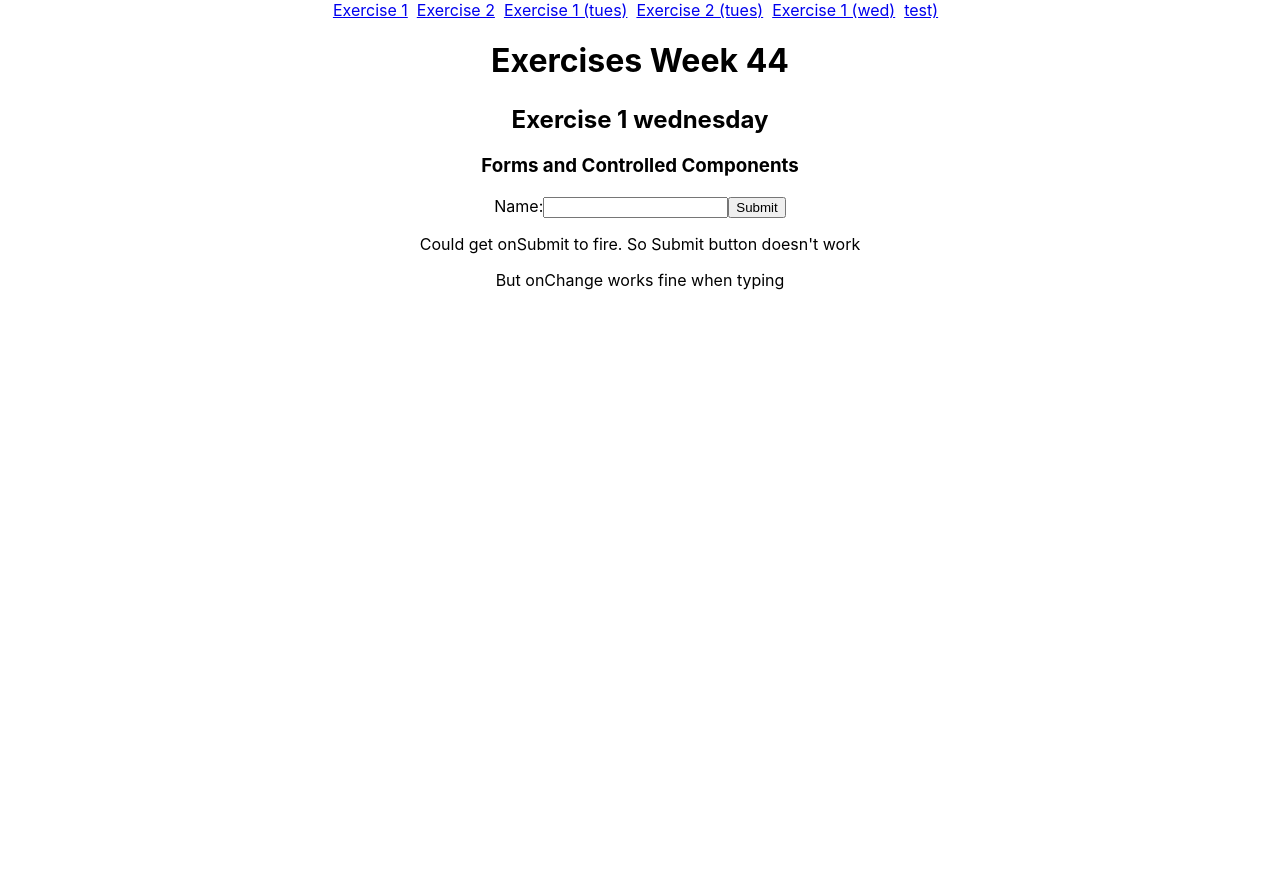
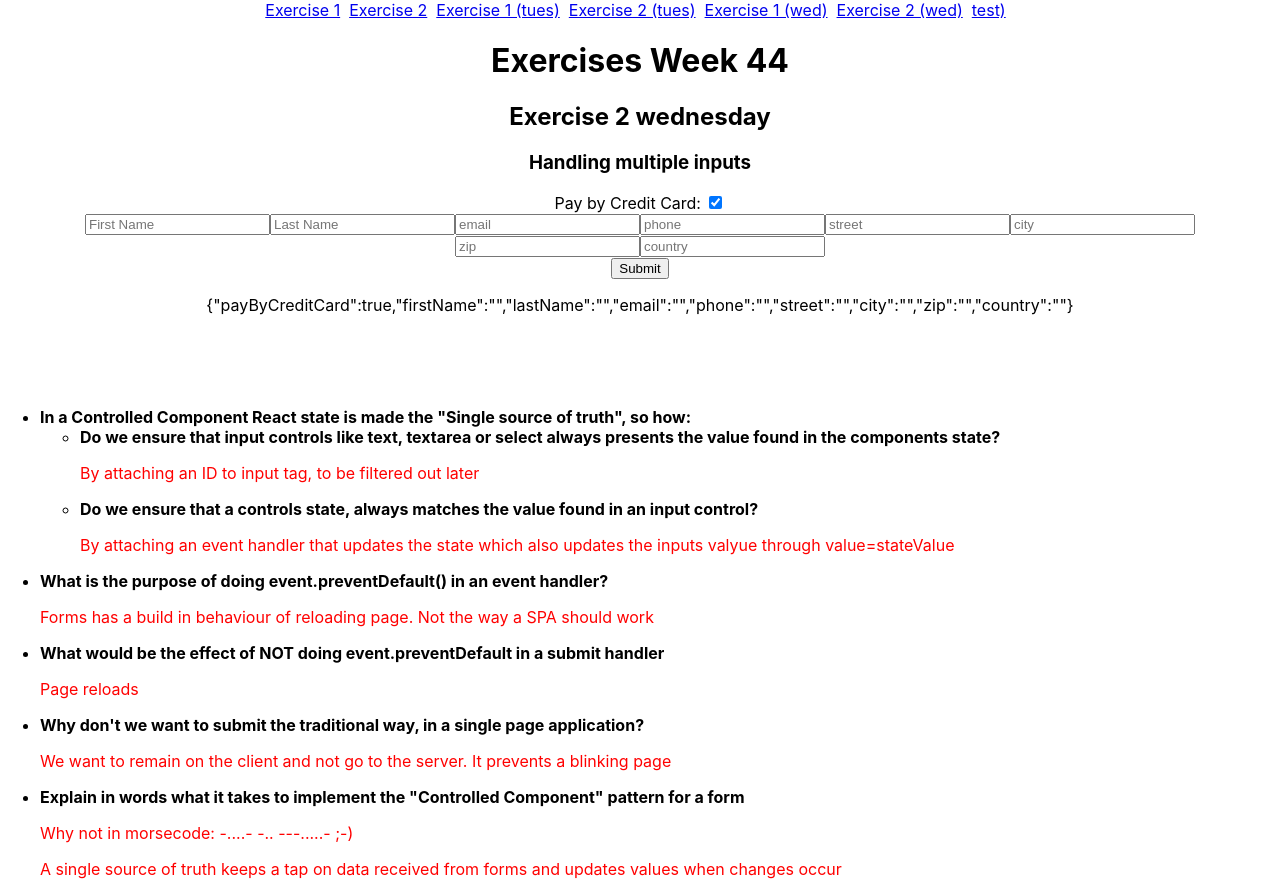
Before and after one commit to cph-ms782/Review_week44, a React (Create React App) app in the folder exercises/: page / in a window 1280 px wide. Before the commit the page ends 800 px from the top, so only its background shows below. Built offline with nearby package versions, Linux system fonts and the light colour scheme.

Commit message:
wednesday ex2 done

```diff
--- a/exercises/src/index.js
+++ b/exercises/src/index.js
@@ -7,8 +7,9 @@ import App3 from './tuesday/App3'
 import App4 from './tuesday/App4'
 import App5 from './wednesday/App5'
 import FormDemo from './wednesday/FormDemo'
+import FormDemoMultiple from './wednesday/FormDemoMultiple'
 
-let app = <FormDemo />
+let app = <FormDemoMultiple />
 
 const DontUseMeForReal = () => {
     return (
@@ -18,6 +19,7 @@ const DontUseMeForReal = () => {
          <a href="/" className="x" id="app3">Exercise 1 (tues)</a> &nbsp;
          <a href="/" className="x" id="app4">Exercise 2 (tues)</a> &nbsp;
          <a href="/" className="x" id="formdemo">Exercise 1 (wed)</a> &nbsp;
+         <a href="/" className="x" id="formdemomultiple">Exercise 2 (wed)</a> &nbsp;
          <a href="/" className="x" id="app5">test)</a> &nbsp;
          {/* Add as many as you have exercises, but remember className="x" */}
             <h1>Exercises Week 44</h1>
@@ -38,6 +40,7 @@ function handleSelect(event) {
         case "app4": app = <App4 />; break;
         case "app5": app = <App5 />; break;
         case "formdemo": app = <FormDemo />; break;
+        case "formdemomultiple": app = <FormDemoMultiple />; break;
         default: app = <App3 number={2} />; break;
     }
     ReactDOM.render(<DontUseMeForReal />, document.getElementById('root'));
--- a/exercises/src/wednesday/App5.js
+++ b/exercises/src/wednesday/App5.js
@@ -9,7 +9,7 @@ const App5 = () => {
 
     return (
         <div style={{ marginTop: 25 }}>
-            <form onSubmit={handleSubmit} onChange={handleInput}>
+            <form onChange={handleInput}>
                 <input id="name" type="text"
                     placeholder="Name" />
                 <br />
@@ -19,7 +19,7 @@ const App5 = () => {
                 <input id="email" type="text"
                     placeholder="email" />
                 <br />
-                <button >Submit</button>
+                <button onClick={handleSubmit}>Submit</button>
             </form>
         </div>
     );
--- a/exercises/src/wednesday/FormDemo.js
+++ b/exercises/src/wednesday/FormDemo.js
@@ -19,16 +19,14 @@ const NameForm = () => {
         <div>
             <h2>Exercise 1 wednesday</h2>
             <h3>Forms and Controlled Components</h3>
-            <form onSubmit={handleSubmit} onChange={handleChange}>
+            <form onChange={handleChange}>
                 <label>
                     Name:
     <input type="text" name="name" />
                 </label>
-                <input type="submit" value="Submit" />
+                <button onClick={handleSubmit}>Submit</button>
             </form>
             {name}
-            <p>Could get onSubmit to fire. So Submit button doesn't work</p>
-            <p>But onChange works fine when typing</p>
         </div>
     );
 };
--- /dev/null
+++ b/exercises/src/wednesday/FormDemoMultiple.js
@@ -0,0 +1,131 @@
+import React, { useState } from "react";
+import { statement } from "@babel/template";
+
+function ReservationForm() {
+
+    //css
+    const tStyle = {
+        textAlign: 'justify',
+        fontWeight: 'bold'
+    };
+    const tNorm = {
+        fontWeight: 'normal',
+        color: 'red'
+    };
+
+    const initialValue = {
+        payByCreditCard: true,
+        firstName: "",
+        lastName: "",
+        email: "",
+        phone: "",
+        street: "",
+        city: "",
+        zip: "",
+        country: ""
+    };
+    const [reservation, setReservation] = useState(initialValue);
+
+    const handleChange = event => {
+        const target = event.target;
+        const value = target.type === "checkbox" ? target.checked : target.value;
+        const name = target.name;
+        setReservation({ ...reservation, [name]: value });
+    };
+
+    const handleSubmit = evt => {
+        evt.preventDefault();
+        window.alert(JSON.stringify(reservation))
+    }
+    return (
+        <div>
+            <form>
+                <h2>Exercise 2 wednesday</h2>
+                <h3>Handling multiple inputs</h3>
+                <label>Pay by Credit Card: </label>
+                <input
+                    name="payByCreditCard"
+                    type="checkbox"
+                    checked={reservation.payByCreditCard}
+                    onChange={handleChange}
+                />
+                <br />
+                <input
+                    name="firstName"
+                    value={reservation.firstName}
+                    onChange={handleChange}
+                    placeholder="First Name"
+                />
+                <input
+                    name="lastName"
+                    value={reservation.lastName}
+                    onChange={handleChange}
+                    placeholder="Last Name"
+                />
+                <input
+                    name="email"
+                    value={reservation.email}
+                    onChange={handleChange}
+                    placeholder="email"
+                />
+                <input
+                    name="phone"
+                    value={reservation.phone}
+                    onChange={handleChange}
+                    placeholder="phone"
+                />
+                <input
+                    name="street"
+                    value={reservation.street}
+                    onChange={handleChange}
+                    placeholder="street"
+                />
+                <input
+                    name="city"
+                    value={reservation.city}
+                    onChange={handleChange}
+                    placeholder="city"
+                />
+                <input
+                    name="zip"
+                    value={reservation.zip}
+                    onChange={handleChange}
+                    placeholder="zip"
+                />
+                <input
+                    name="country"
+                    value={reservation.country}
+                    onChange={handleChange}
+                    placeholder="country"
+                />
+                <br />
+                <button onClick={handleSubmit}>Submit</button>
+            </form>
+            <p>{JSON.stringify(reservation)}</p>
+            <br />
+            <br />
+            <br />
+            <ul style={tStyle}>
+                <li>In a Controlled Component React state is made the "Single source of truth", so how:</li>
+                <ul>
+                    <li>Do we ensure that input controls like text, textarea or select always presents the value found in the components state?</li>
+                    <p style={tNorm}>By attaching an ID to input tag, to be filtered out later</p>
+                    <li>Do we ensure that a controls state, always matches the value found in an input control?</li>
+                    <p style={tNorm}>By attaching an event handler that updates the state which also updates the inputs valyue through value=stateValue</p>
+                </ul>
+                <li>What is the purpose of doing event.preventDefault() in an event handler?</li>
+                <p style={tNorm}>Forms has a build in behaviour of reloading page. Not the way a SPA should work</p>
+                <li>What would be the effect of NOT doing event.preventDefault in a submit handler</li>
+                <p style={tNorm}>Page reloads</p>
+                <li>Why don't we want to submit the traditional way, in a single page application?</li>
+                <p style={tNorm}>We want to remain on the client and not go to the server. It prevents a blinking page</p>
+                <li>Explain in words what it takes to implement the "Controlled Component" pattern for a form</li>
+                <p style={tNorm}>Why not in morsecode: -....- -.. ---.....-  ;-)</p>
+                <p style={tNorm}>A single source of truth keeps a tap on data received from forms and updates values when changes occur </p>
+            </ul>
+
+
+        </div >
+    );
+}
+export default ReservationForm;
```
